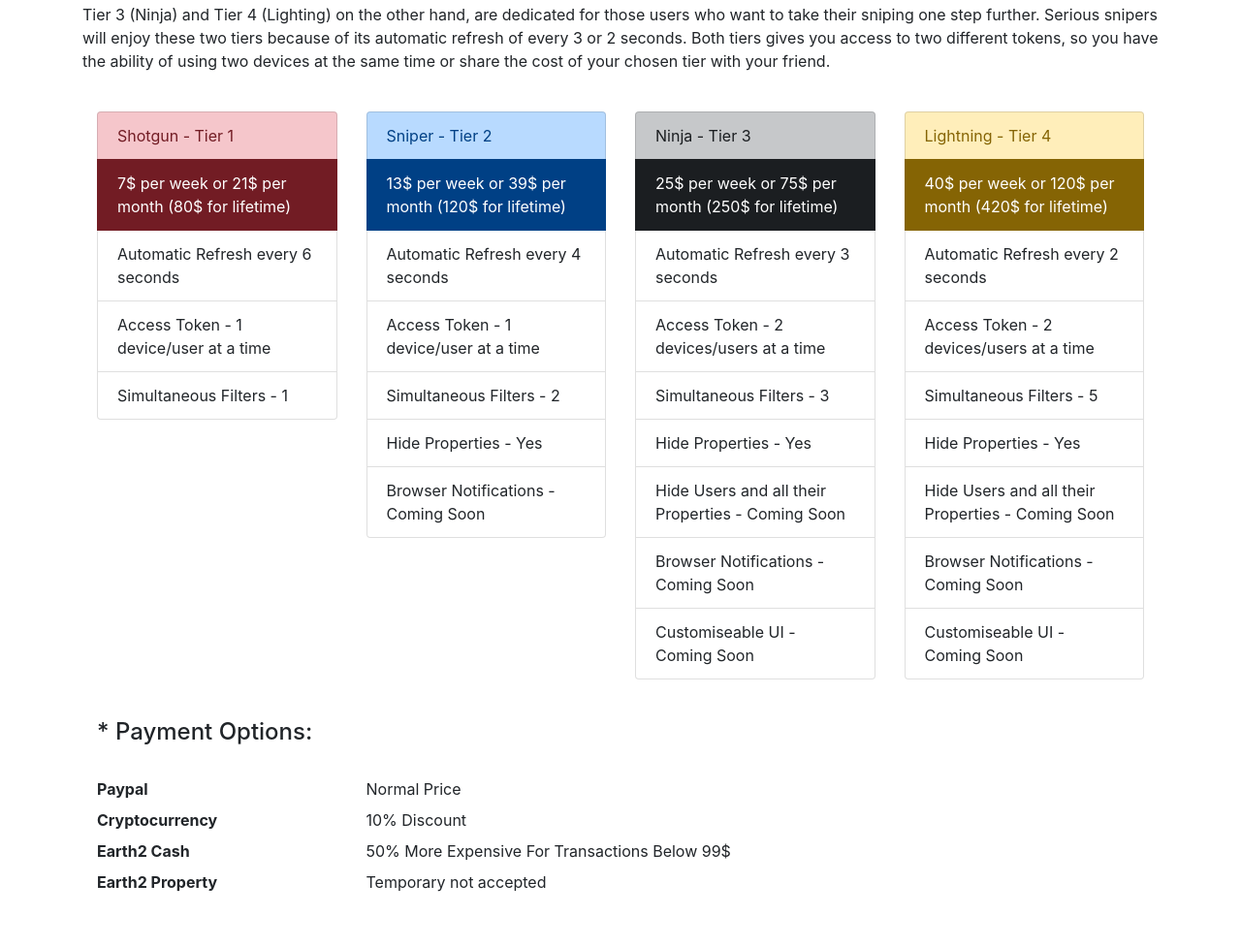
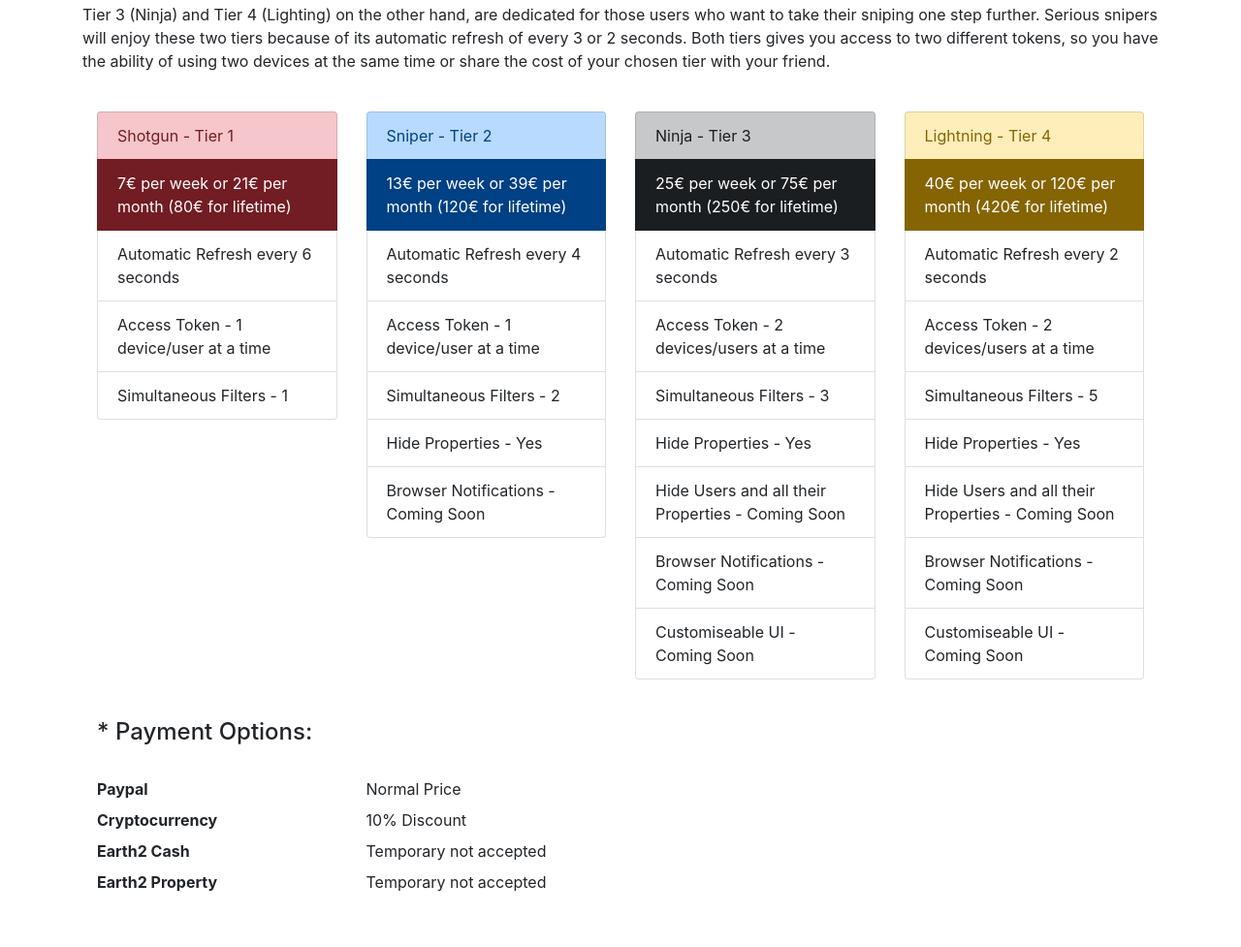
Before and after one commit to OanaGurzau/earth2market, a plain HTML site: page snipers-best-practices/index.html in a window 1280 px wide. Shown: the part 1255-2232 px from the top of the page at 97% size. Drawn offline with nearby package versions, Linux system fonts and the light colour scheme.

Commit message:
snipers best practices

```diff
--- a/index.html
+++ b/snipers-best-practices/index.html
@@ -55,7 +55,7 @@
           <div class="col">
             <ul class="list-group">
               <li class="list-group-item list-group-item-danger">Shotgun - Tier 1</li>
-              <li class="list-group-item list-group-item-action list-group-item-danger active">7$ per week or 21$ per month (80$ for lifetime)</li>
+              <li class="list-group-item list-group-item-action list-group-item-danger active">7€ per week or 21€ per month (80€ for lifetime)</li>
               <li class="list-group-item">Automatic Refresh every 6 seconds</li>
               <li class="list-group-item">Access Token - 1 device/user at a time</li>
               <li class="list-group-item">Simultaneous Filters - 1</li>
@@ -64,7 +64,7 @@
           <div class="col">
             <ul class="list-group">
               <li class="list-group-item list-group-item-primary">Sniper - Tier 2</li>
-              <li class="list-group-item list-group-item-action list-group-item-primary active">13$ per week or 39$ per month (120$ for lifetime)</li>
+              <li class="list-group-item list-group-item-action list-group-item-primary active">13€ per week or 39€ per month (120€ for lifetime)</li>
               <li class="list-group-item">Automatic Refresh every 4 seconds</li>
               <li class="list-group-item">Access Token - 1 device/user at a time</li>
               <li class="list-group-item">Simultaneous Filters - 2</li>
@@ -75,7 +75,7 @@
           <div class="col">
             <ul class="list-group">
               <li class="list-group-item list-group-item-dark">Ninja - Tier 3</li>
-              <li class="list-group-item list-group-item-action list-group-item-dark active">25$ per week or 75$ per month (250$ for lifetime)</li>
+              <li class="list-group-item list-group-item-action list-group-item-dark active">25€ per week or 75€ per month (250€ for lifetime)</li>
               <li class="list-group-item">Automatic Refresh every 3 seconds</li>
               <li class="list-group-item">Access Token - 2 devices/users at a time</li>
               <li class="list-group-item">Simultaneous Filters - 3</li>
@@ -88,7 +88,7 @@
           <div class="col">
             <ul class="list-group">
               <li class="list-group-item list-group-item-warning">Lightning - Tier 4</li>
-              <li class="list-group-item list-group-item-action list-group-item-warning active">40$ per week or 120$ per month (420$ for lifetime)</li>
+              <li class="list-group-item list-group-item-action list-group-item-warning active">40€ per week or 120€ per month (420€ for lifetime)</li>
               <li class="list-group-item">Automatic Refresh every 2 seconds</li>
               <li class="list-group-item">Access Token - 2 devices/users at a time</li>
               <li class="list-group-item">Simultaneous Filters - 5</li>
@@ -114,7 +114,7 @@
             <dd class="col-sm-9">10% Discount</dd>
 
             <dt class="col-sm-3">Earth2 Cash</dt>
-            <dd class="col-sm-9">50% More Expensive For Transactions Below 99$</dd>
+            <dd class="col-sm-9">Temporary not accepted</dd>
 
             <dt class="col-sm-3">Earth2 Property</dt>
             <dd class="col-sm-9">Temporary not accepted</dd>
```
Also changed, not shown: package-lock.json (deleted), snipers-best-practices/imgs/denmark-SriLanka.png (renamed from imgs/denmark-SriLanka.png), snipers-best-practices/imgs/denmark.png (renamed from imgs/denmark.png), snipers-best-practices/imgs/multipleFilters.png (renamed from imgs/multipleFilters.png), snipers-best-practices/imgs/snipeDeals.png (renamed from imgs/snipeDeals.png), snipers-best-practices/imgs/sriLanka.png (renamed from imgs/sriLanka.png), 1 other file.
